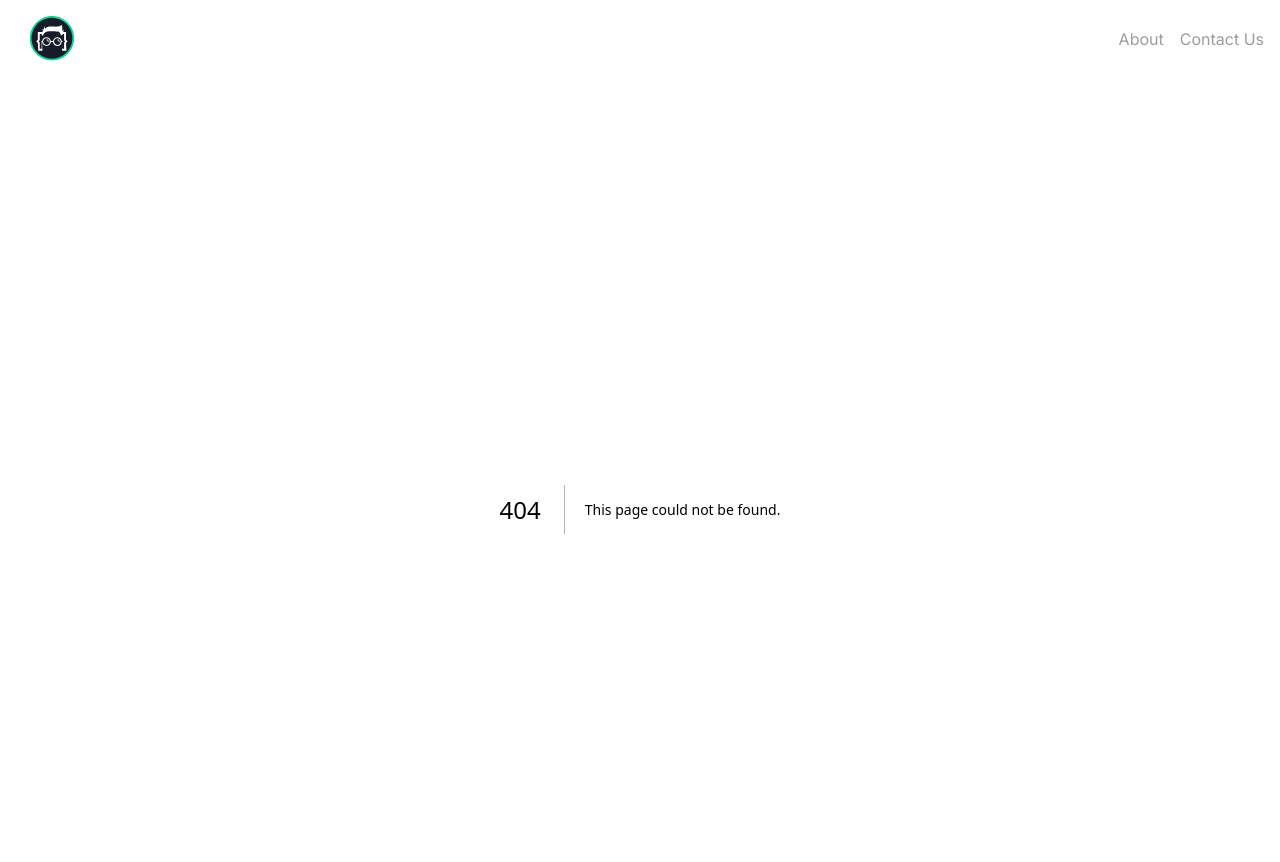
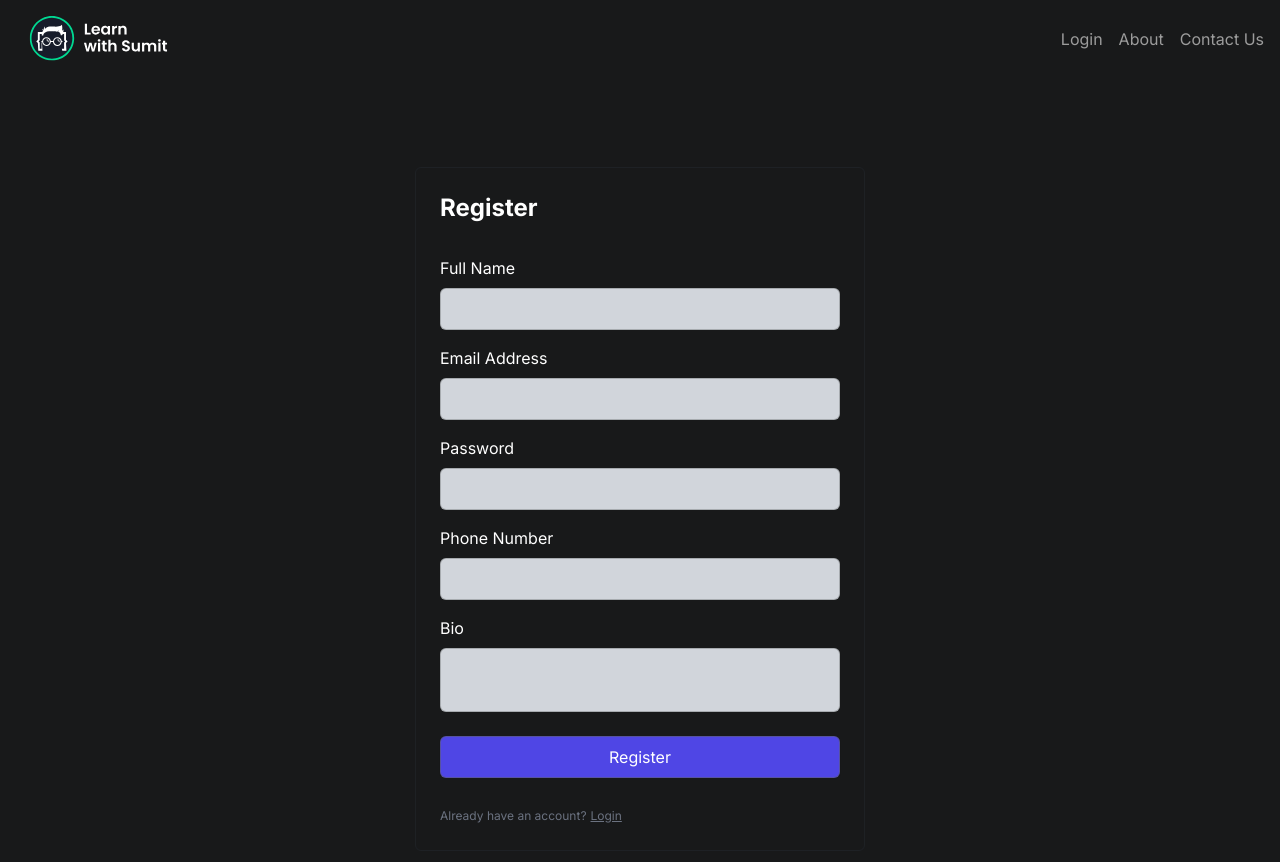
Before and after one commit to Shm-Rsuf/evental, a Next.js app: page /register in a window 1280 px wide. Before the commit this address had no page. Shown: the top 862 px of the page. Built offline with nearby package versions, Linux system fonts and the light colour scheme.

Commit message:
login and registration form added

```diff
--- a/app/globals.css
+++ b/app/globals.css
@@ -10,4 +10,16 @@
   button {
     @apply bg-[#464849] py-2 px-2 rounded-md border border-[#5F5F5F]/50 shadow-sm cursor-pointer hover:bg-[#3C3D3D] transition-colors active:translate-y-1;
   }
+
+  .login-form {
+    @apply flex flex-col my-6;
+  }
+
+  .login-form div {
+    @apply flex flex-col gap-2 my-2;
+  }
+
+  .login-form input {
+    @apply border border-black/20 rounded-md px-4 py-2 bg-gray-300 text-black focus:outline-none focus:border-cyan-300/50;
+  }
 }
--- /dev/null
+++ b/app/login/page.js
@@ -0,0 +1,21 @@
+import LoginForm from "@/components/auth/LoginForm";
+import Link from "next/link";
+
+const LoginPage = () => {
+  return (
+    <section className='h-screen grid place-items-center'>
+      <div className='max-w-[450px] w-full mx-auto p-6 border border-gray-700/20 rounded-md'>
+        <h4 className='font-bold text-2xl'>Sign in</h4>
+        <LoginForm />
+        <span className='text-center text-xs text-gray-500'>
+          Do not have an account?
+          <Link className='underline hover:text-indigo-600' href='/register'>
+            Register
+          </Link>
+        </span>
+      </div>
+    </section>
+  );
+};
+
+export default LoginPage;
--- /dev/null
+++ b/app/register/page.js
@@ -0,0 +1,21 @@
+import RegistrationForm from "@/components/auth/RegistrationForm";
+import Link from "next/link";
+
+const RegisterPage = () => {
+  return (
+    <section className='h-screen grid place-items-center'>
+      <div className='max-w-[450px] w-full mx-auto p-6 border border-gray-700/20 rounded-md'>
+        <h4 className='font-bold text-2xl'>Register</h4>
+        <RegistrationForm />
+        <span className='text-center text-xs text-gray-500'>
+          Already have an account?
+          <Link className='underline hover:text-indigo-600 mx-1' href='/login'>
+            Login
+          </Link>
+        </span>
+      </div>
+    </section>
+  );
+};
+
+export default RegisterPage;
--- a/components/Navbar.jsx
+++ b/components/Navbar.jsx
@@ -13,8 +13,15 @@
         </div>
 
         <ul className='flex gap-4 text-[#9C9C9C]'>
-          <Link href='/about'>About</Link>
-          <li href='/contact'>Contact Us</li>
+          <li>
+            <Link href='/login'>Login</Link>
+          </li>
+          <li>
+            <Link href='/about'>About</Link>
+          </li>
+          <li>
+            <Link href='/contact'>Contact Us</Link>
+          </li>
         </ul>
       </div>
     </nav>
--- /dev/null
+++ b/components/auth/LoginForm.jsx
@@ -0,0 +1,23 @@
+const LoginForm = () => {
+  return (
+    <form className='login-form'>
+      <div>
+        <label htmlFor='email'>Email Address</label>
+        <input type='email' name='email' id='email' />
+      </div>
+      <div>
+        <label htmlFor='password'>Password</label>
+        <input type='password' name='password' id='password' />
+      </div>
+
+      <button
+        type='submit'
+        className='btn-primary w-full mt-4 bg-indigo-600 hover:bg-indigo-800'
+      >
+        Login
+      </button>
+    </form>
+  );
+};
+
+export default LoginForm;
--- /dev/null
+++ b/components/auth/RegistrationForm.jsx
@@ -0,0 +1,39 @@
+const RegistrationForm = () => {
+  return (
+    <form className='login-form'>
+      <div>
+        <label htmlFor='name'>Full Name</label>
+        <input type='text' name='name' id='name' />
+      </div>
+
+      <div>
+        <label htmlFor='email'>Email Address</label>
+        <input type='email' name='email' id='email' />
+      </div>
+
+      <div>
+        <label htmlFor='password'>Password</label>
+        <input type='password' name='password' id='password' />
+      </div>
+
+      <div>
+        <label htmlFor='phone'>Phone Number</label>
+        <input type='tel' name='phone' id='phone' />
+      </div>
+
+      <div>
+        <label htmlFor='bio'>Bio</label>
+        <input className='min-h-16' type='text' name='bio' id='bio' />
+      </div>
+
+      <button
+        type='submit'
+        className='btn-primary w-full mt-4 bg-indigo-600 hover:bg-indigo-800'
+      >
+        Register
+      </button>
+    </form>
+  );
+};
+
+export default RegistrationForm;
```
